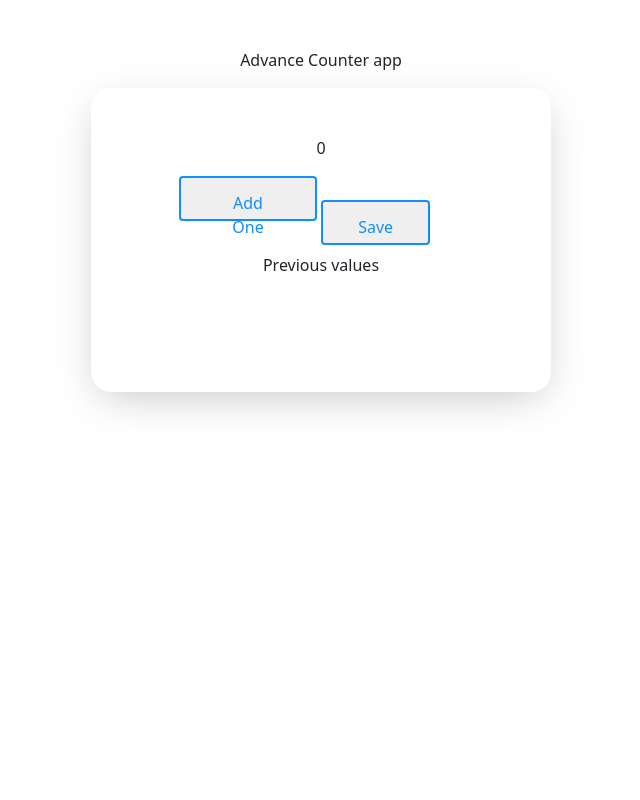
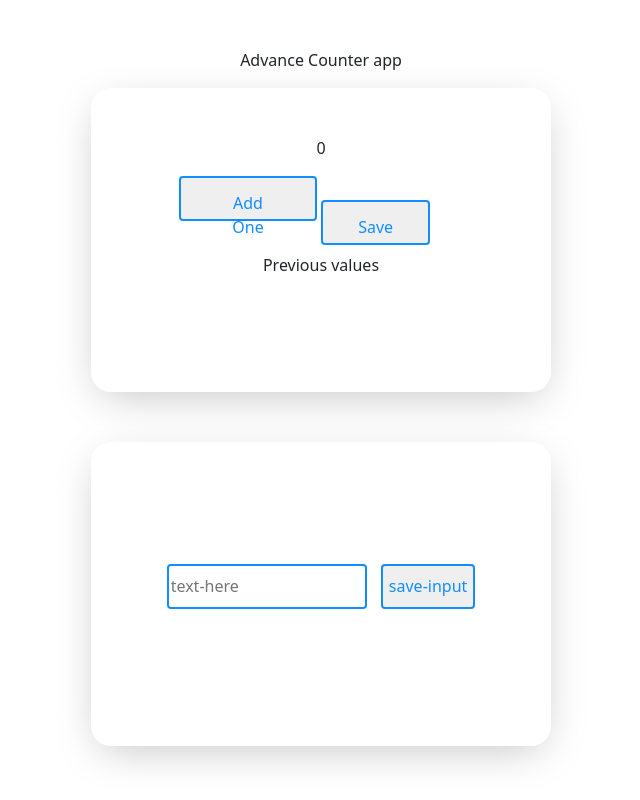
Before and after one commit to jatin-rajput563/advance-counter-js, a plain HTML site: page index.html in a window 1280 px wide. Shown: the whole page, without its empty margins (319-959 px from the left). Drawn offline with nearby package versions, Linux system fonts and the light colour scheme.

Commit message:
input save in progress

```diff
--- a/assets/css/style.css
+++ b/assets/css/style.css
@@ -14,13 +14,47 @@
     border: 2px solid #128DFF;
     color: #128DFF;
 }
-.Add-btn:hover{
+
+.Add-btn:hover {
     background: linear-gradient(97.42deg, #128DFF -4.95%, #1444EF 109.04%);
     color: white;
 }
+
 .gap-8 {
     gap: 8px;
 }
-.ml-88{
+
+.ml-88 {
     margin-left: 88px;
 }
+
+.input-box {
+    width: 460px;
+    height: 304px;
+    margin-top: 50px;
+    border-radius: 20px;
+    background: #FFFFFF;
+    box-shadow: 0px 11px 44px -10px #00000040;
+}
+
+.savebtn {
+    max-width: 138px;
+    height: 45px;
+    border-radius: 4px;
+    border: 2px solid #128DFF;
+    color: #128DFF;
+}
+
+.savebtn:hover {
+    background: linear-gradient(97.42deg, #128DFF -4.95%, #1444EF 109.04%);
+    color: white;
+}
+
+.input {
+    width: 200px;
+    height: 45px;
+    margin-right: 10px;
+    border-radius: 4px;
+    border: 2px solid #128DFF;
+    color: #128DFF;
+}
--- a/index.html
+++ b/index.html
@@ -18,10 +18,20 @@
                 <p id="number" class="text-center pt-5">0</p>
                 <button id="addone" class="Add-btn ml-88" type="button">Add
                     One</button>
-                <button id="save" class="Add-btn"
-                    type="button">Save</button>
+                <button id="save" class="Add-btn" type="button">Save</button>
                 <p class="text-center pt-2">Previous values</p>
                 <p id="previousValues" class="d-flex gap-8 text-center justify-content-center align-items-center"></p>
+            </div>
+        </div>
+    </section>
+    <section class="">
+        <div class="container mx-auto justify-content-center align-items-center d-flex  ">
+            <div class="input-box justify-content-center align-items-center d-flex">
+                <form action="">
+                    <input type="text" id="inputtext" placeholder="text-here" class="input">
+                    <button class="savebtn" id="btn">save-input</button>
+                    <p id="para" class="d-flex gap-8 text-center justify-content-center align-items-center"></p>
+                </form>
             </div>
         </div>
     </section>
@@ -33,7 +43,6 @@
         const addButton = document.querySelector("#addone");
         const saveButton = document.querySelector("#save");
         const previousValuesElement = document.querySelector("#previousValues");
-
         addButton.addEventListener("click", function () {
             numberElement.innerHTML = +numberElement.innerHTML + 1;
         });
@@ -41,9 +50,20 @@
         saveButton.addEventListener("click", function () {
             const currentValue = numberElement.innerHTML;
             const newValueElement = document.createElement("p");
-            newValueElement.textContent = currentValue; // Display the saved value
+            newValueElement.textContent = currentValue;
             previousValuesElement.appendChild(newValueElement);
         });
+        const inputtext = document.getElementById("inputtext")
+        const button = document.getElementById("btn")
+        const form = document.querySelector("form")
+        const inputData = document.querySelector("#para")
+        form.addEventListener("submit", function (e) {
+            e.preventDefault()
+        })
+        button.addEventListener("click", function () {
+            inputData.innerHTML = inputtext.value
+            inputtext.value = ""
+        })
     </script>
 </body>
 
```
